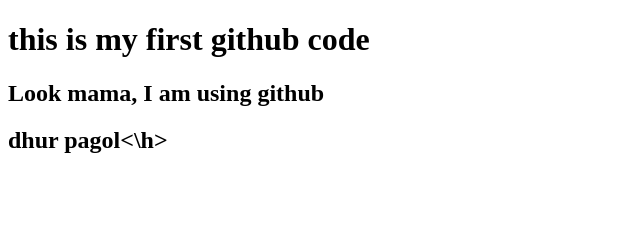
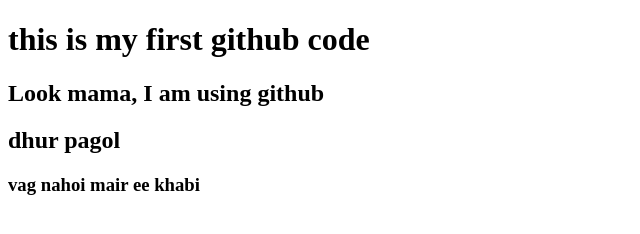
Before and after one commit to Mahi123Dul/First-Website, a plain HTML site: page index.html in a window 1280 px wide. Shown: the whole page, without its empty margins (0-640 px from the left). Drawn offline with Linux system fonts and the light colour scheme.

Commit message:
toke paiye nie

```diff
--- a/index.html
+++ b/index.html
@@ -9,6 +9,7 @@
 <body>
     <h1>this is my first github code</h1>
     <h2>Look mama, I am using github</h2>
-    <h2>dhur pagol<\h>
+    <h2>dhur pagol</h2>
+    <h3>vag nahoi mair ee khabi</h3>
 </body>
 </html>
```
